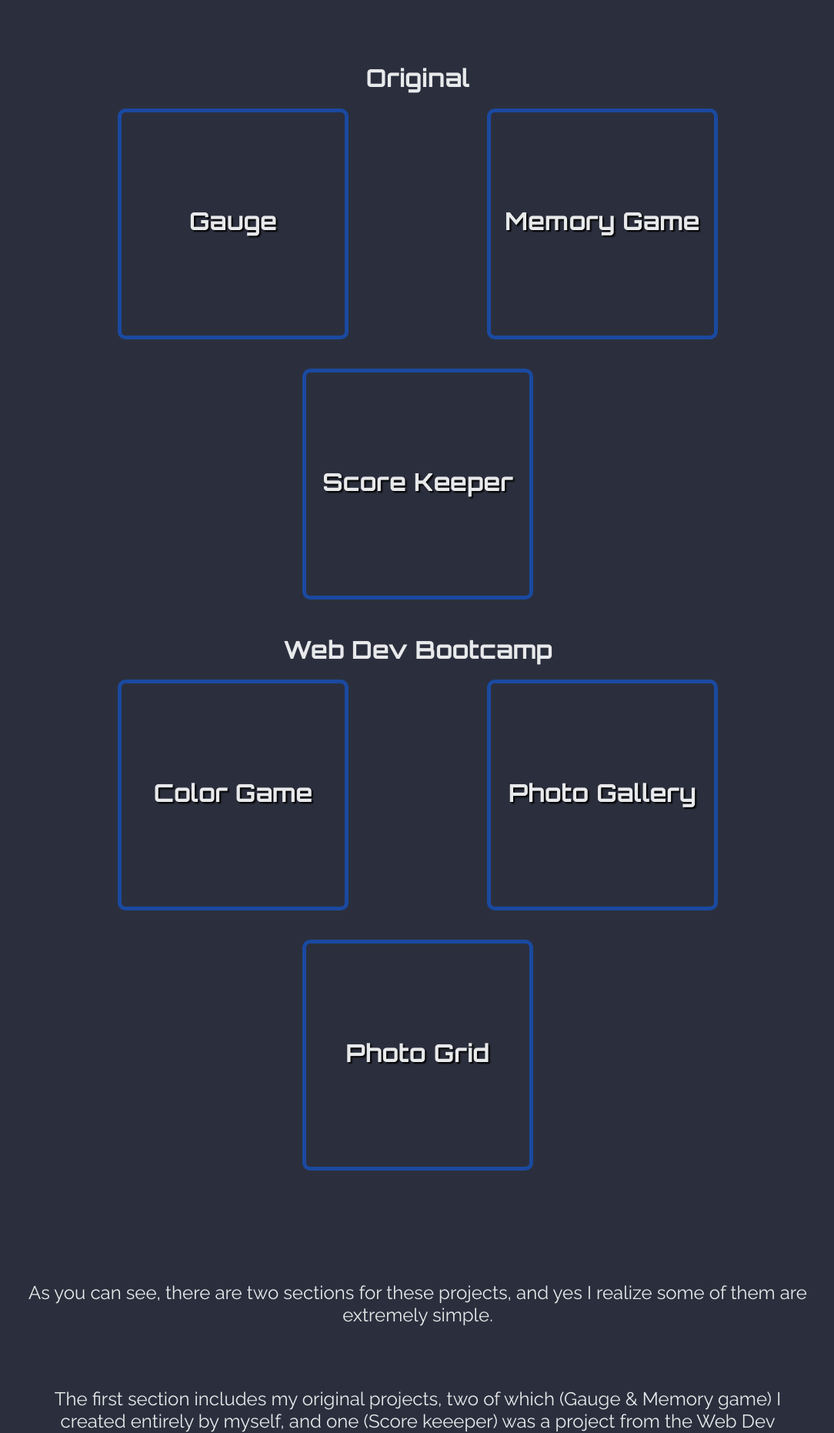
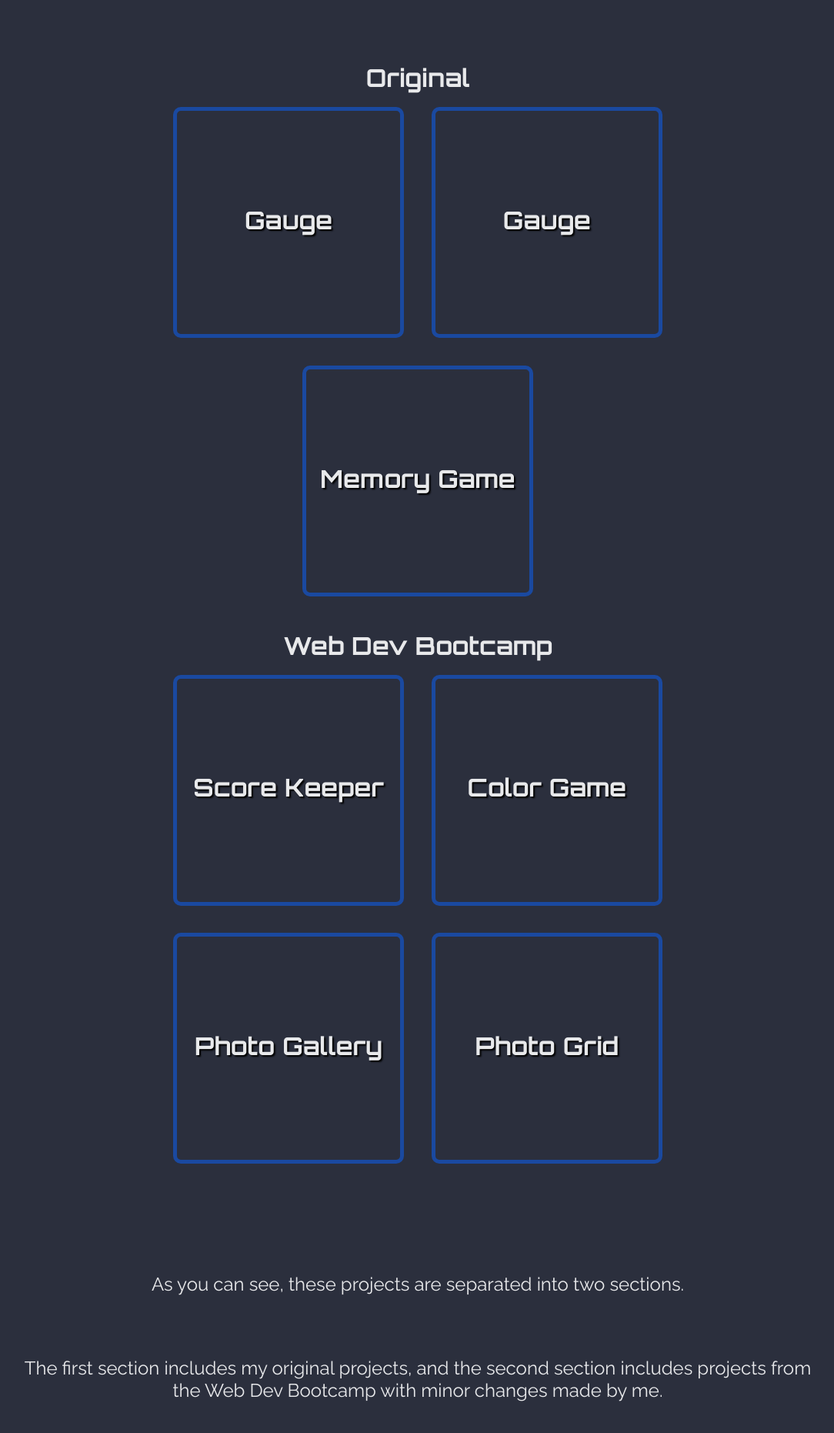
Before and after one commit to doantoni/doantoni.github.io, a PHP site: page / in a window 1280 px wide. Shown: the part 740-2602 px from the top of the page at 77% size, without its empty margins (97-1181 px from the left). Run offline with PHP 8.4, Linux system fonts and the light colour scheme.

Commit message:
Styling update and bottom text
Changed justify-content on outer-box, and moved and added projects

```diff
--- a/index.html
+++ b/index.html
@@ -95,7 +95,17 @@
                 <p>HTML | CSS | Javascript</p>
                 </div>
         </div>
-
+        <div class="outer-box">
+            <div class="box" data-aos="fade-right" aos-duration="800">
+            <!-- <div class="hidden"></div> -->
+                <h1 style="bottom: 0%">Gauge</h1>
+                    <div class="container">
+                        <button><a href="Projects/Car meters/CarMeter.html" target="_blank" rel="noopener noreferrer">Visit</a></button>
+                    </div>
+                <img src="imgs/gauge.jpg" alt="gauge">
+            <p>HTML | CSS | Javascript</p>
+            </div>
+    </div>
             <div class="outer-box">
                 <div class="box" data-aos="fade-down" aos-duration="1250">
                     <!-- <div class="hidden"></div> -->
@@ -107,6 +117,12 @@
                     <p>HTML | CSS | Javascript</p>
                 </div>
             </div>
+
+
+        </section>
+
+        <h1 id="title2">Web Dev Bootcamp</h1>
+        <section class="main-page" id="portfolio2">
             <div class="outer-box">
                 <div class="box" data-aos="fade-left" aos-duration="1000">
                     <!-- <div class="hidden"></div> -->
@@ -118,11 +134,6 @@
                     <p>HTML | CSS | Javascript</p>
                 </div>
             </div>
-
-        </section>
-
-        <h1 id="title2">Web Dev Bootcamp</h1>
-        <section class="main-page" id="portfolio2">
             <div class="outer-box">
                 <div class="box" data-aos="fade-up-right" aos-duration="1625">
                     <!-- <div class="hidden"></div> -->
@@ -163,11 +174,11 @@
         <section class="second-section">
             <div class="about">
              <!--    <div id="about-title">My short story: </div> -->
-                <div class="about-text1"> As you can see, there are two sections for these projects, and yes I realize some of them are extremely simple.
+                <div class="about-text1"> As you can see, these projects are separated into two sections.
 
                 </div>
-                 <div class="about-text2">The first section includes my original projects, two of which (Gauge & Memory game) I created entirely by myself, and one (Score keeeper) was a project from the Web Dev Bootcamp that I modified a little bit. </div>
-               <div class="about-text3">The second section includes projects from the Web Dev Bootcamp with minor changes made by me</div>
+                 <div class="about-text2">The first section includes my original projects, and the second section includes projects from the Web Dev Bootcamp with minor changes made by me.</div>
+               <div class="about-text3">Some of these are extremely simple beginner projects but I included them anyway.</div>
                 <div class="container">
                     <button><a href="#" id="back-to-top">Back to top</a></button>
                   </div>
--- a/style.css
+++ b/style.css
@@ -168,11 +168,11 @@ text-shadow: 2px 2px 3px rgb(3, 30, 71);
 
 .main-page {
     display: flex;
-justify-content: space-around;
+justify-content: center;
 align-items: center;
 flex-flow: wrap;
 height: auto;
-width: 75%;
+width: 70%;
 margin: auto;
 
 }
```
